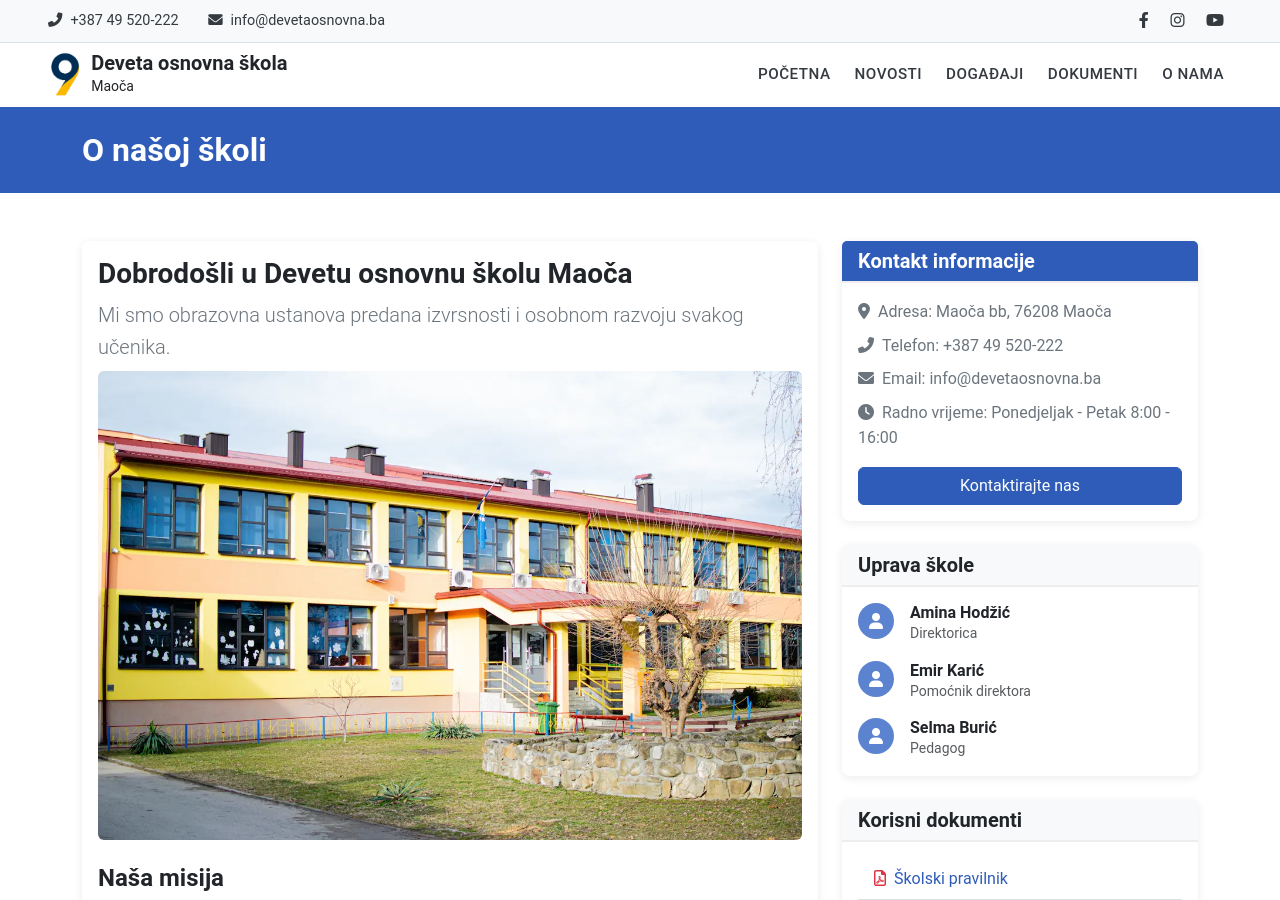
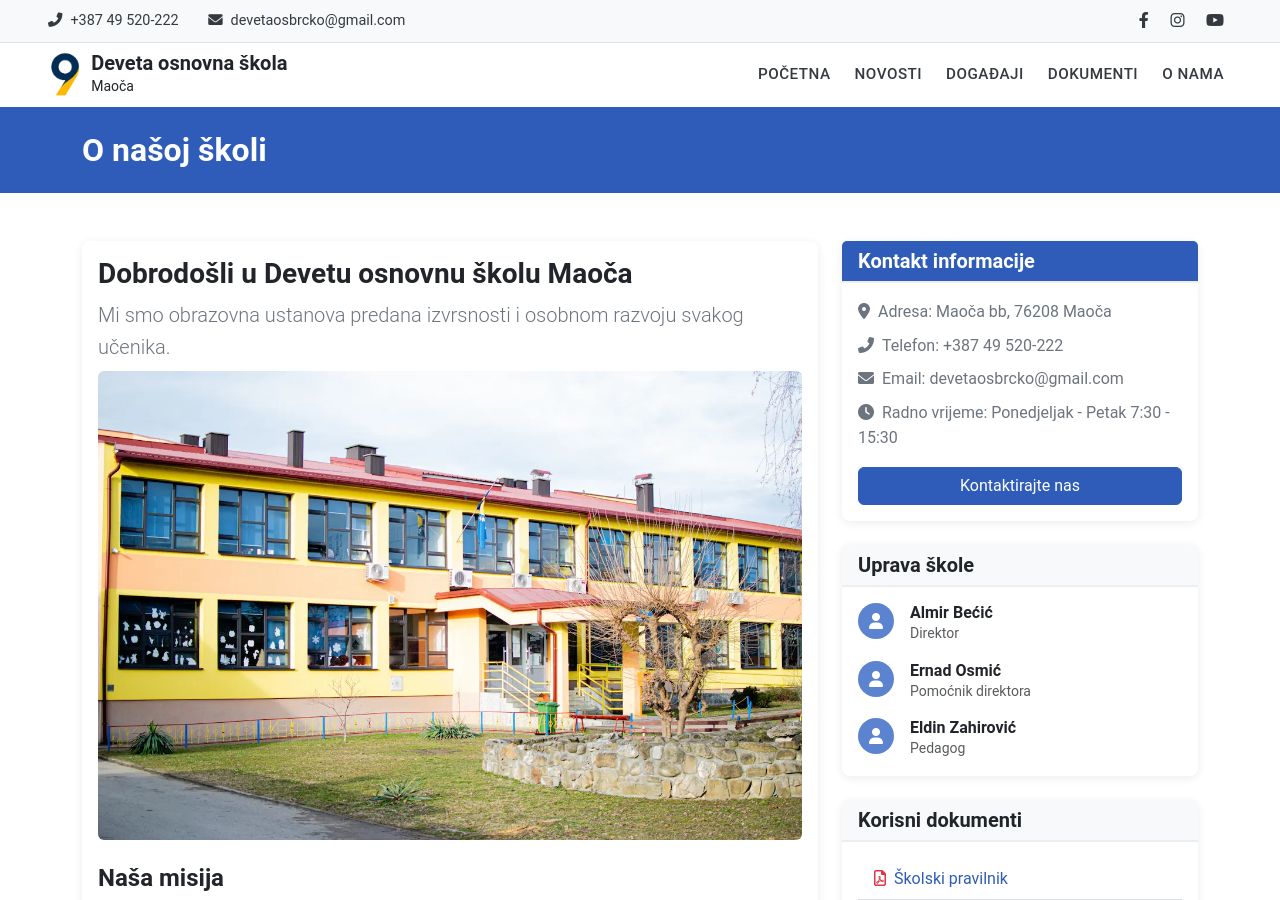
Before and after one commit to ernadosmic/deveta_webpage, a Jekyll site: the page built from _pages/o-nama.md, in a window 1280 px wide and 900 px high. Built offline with Jekyll 4.4.1, drawn with Linux system fonts in a browser that asks for light colours; a script that is not in the unit is left out; some of the changed text lies outside the part shown.

```diff
--- a/_config.yml
+++ b/_config.yml
@@ -1,6 +1,6 @@
 # Site settings
 title: Deveta osnovna škola Brčko distrikta Bosne i Hercegovine - Maoča
-email: info@devetaosnovna.ba
+email: devetaosbrcko@gmail.com
 description: Službena stranica Devete osnovne škole Brčko distrikta Bosne i Hercegovine u Maoči.
 baseurl: "/deveta_webpage" # the subpath of your site, e.g. /blog
 url: "https://ernadosmic.github.io" # Replace with your GitHub Pages URL
--- a/_config_netlify.yml
+++ b/_config_netlify.yml
@@ -1,6 +1,6 @@
 # Site settings
 title: Deveta osnovna škola Brčko distrikta Bosne i Hercegovine - Maoča
-email: info@devetaosnovna.ba
+email: devetaosbrcko@gmail.com
 description: Službena stranica Devete osnovne škole Brčko distrikta Bosne i Hercegovine u Maoči.
 baseurl: "" # the subpath of your site, e.g. /blog
 url: "https://ghp-version--deveteaosnovnabrcko.netlify.app/" # Replace with your GitHub Pages URL
--- a/_pages/o-nama.md
+++ b/_pages/o-nama.md
@@ -95,7 +95,7 @@
                         <p><i class="fas fa-map-marker-alt me-2"></i>Adresa: Maoča bb, 76208 Maoča</p>
                         <p><i class="fas fa-phone-alt me-2"></i>Telefon: {{ site.phone }}</p>
                         <p><i class="fas fa-envelope me-2"></i>Email: {{ site.email }}</p>
-                        <p><i class="fas fa-clock me-2"></i>Radno vrijeme: Ponedjeljak - Petak 8:00 - 16:00</p>
+                        <p><i class="fas fa-clock me-2"></i>Radno vrijeme: Ponedjeljak - Petak 7:30 - 15:30</p>
 
                         <div class="d-grid mt-3">
                             <a href="{{ '/kontakt' | relative_url }}" class="btn btn-primary">Kontaktirajte nas</a>
@@ -116,8 +116,8 @@
                                 </div>
                             </div>
                             <div>
-                                <h6 class="mb-0">Amina Hodžić</h6>
-                                <p class="small text-muted mb-0">Direktorica</p>
+                                <h6 class="mb-0">Almir Bećić</h6>
+                                <p class="small text-muted mb-0">Direktor</p>
                             </div>
                         </div>
                         <div class="d-flex mb-3">
@@ -127,7 +127,7 @@
                                 </div>
                             </div>
                             <div>
-                                <h6 class="mb-0">Emir Karić</h6>
+                                <h6 class="mb-0">Ernad Osmić</h6>
                                 <p class="small text-muted mb-0">Pomoćnik direktora</p>
                             </div>
                         </div>
@@ -138,7 +138,7 @@
                                 </div>
                             </div>
                             <div>
-                                <h6 class="mb-0">Selma Burić</h6>
+                                <h6 class="mb-0">Eldin Zahirović</h6>
                                 <p class="small text-muted mb-0">Pedagog</p>
                             </div>
                         </div>
@@ -173,4 +173,5 @@
             </div>
         </div>
     </div>
+
 </div>
```
Also changed, not shown: other parts of _pages/o-nama.md (+1 -1 lines), _includes/testimonials.html (+9 -10 lines), assets/images/etwinning.png (added).
